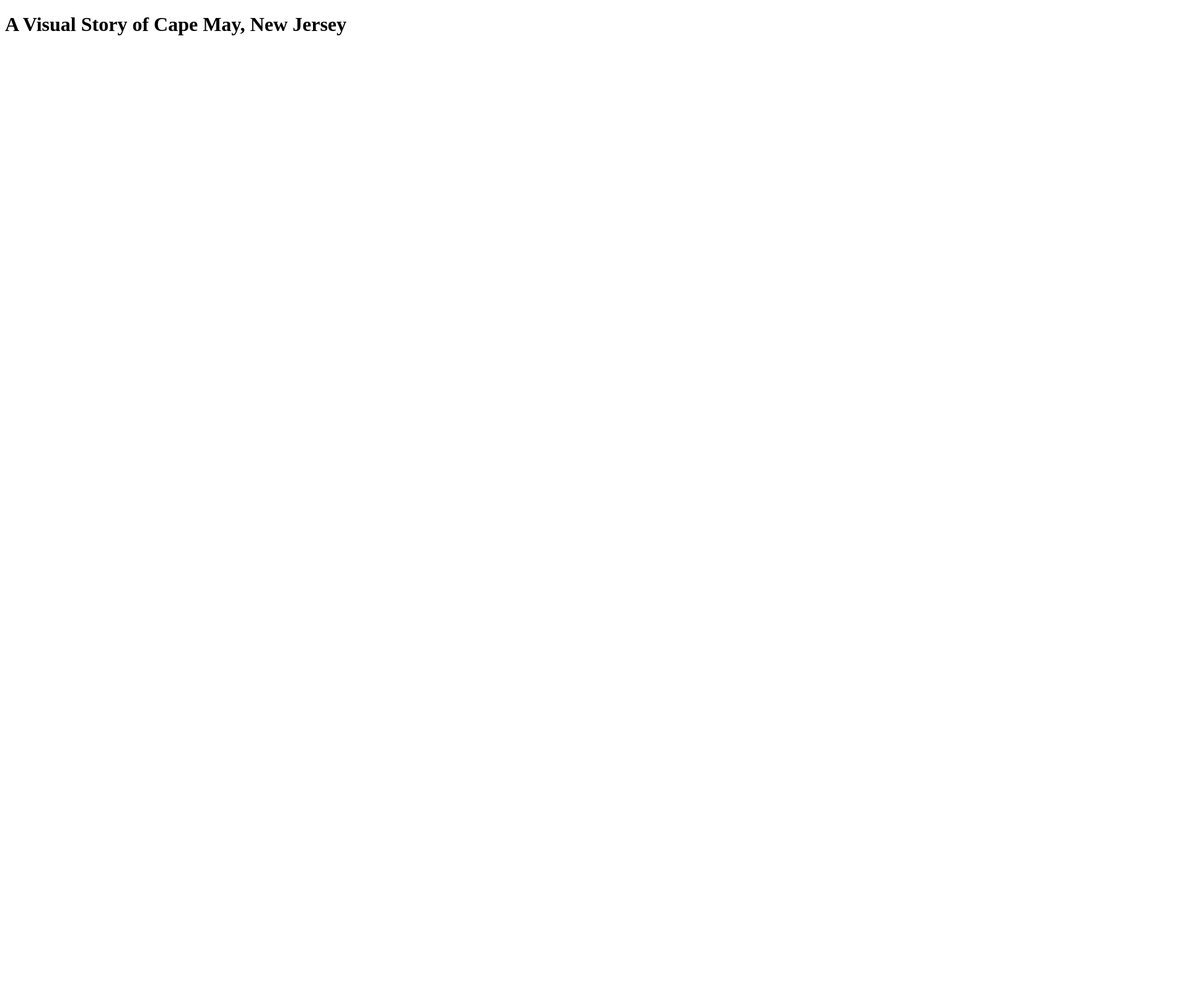
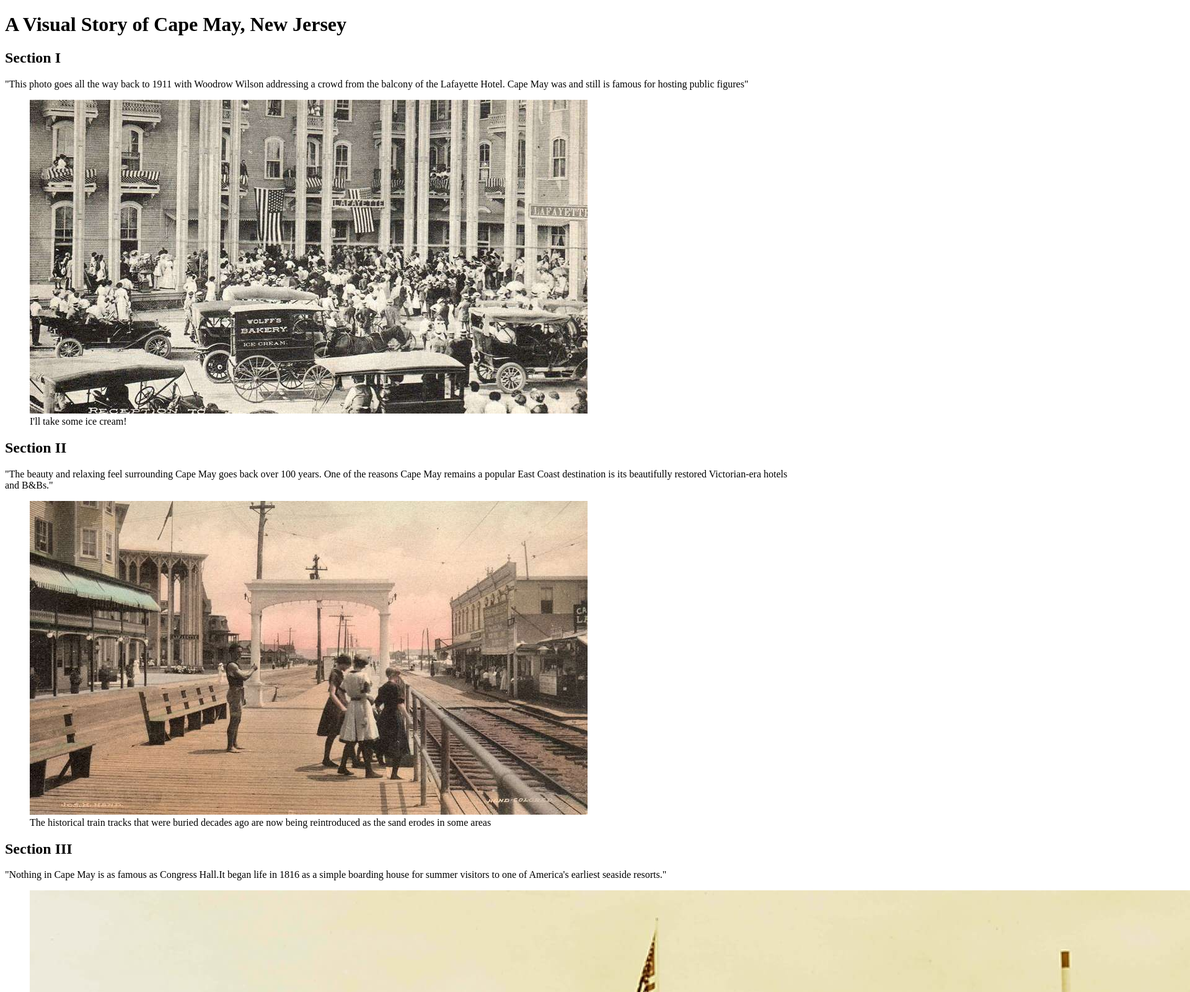
Before and after one commit to Comcast-Round-3-2021-2022/js-assignment-4-html-me-something-TyPlath, a website: page index.html in a window 1280 px wide. Shown: the top 1600 px of the page at 62% size, 1920 px wide, since content can reach past the window. Before the commit the page ends 800 px from the top, so only its background shows below. Drawn offline with Linux system fonts and the light colour scheme.

Commit message:
second rendering w photos

```diff
--- a/index.html
+++ b/index.html
@@ -7,9 +7,55 @@
    <body>
       <header>
    <h1>A Visual Story of Cape May, New Jersey</h1>
+</header>
+<main>
+   <article>
+      <section>
+         <a name="Section I"></a>
+         <h2>Section I</h2>
+         <p>
+          "This photo goes all the way back to 1911 with Woodrow Wilson addressing a crowd from the balcony of the Lafayette Hotel.
+          Cape May was and still is famous for hosting public figures"
+        </p>
+        <figure>
+         <img src="Images/Section I Photo.jpeg" alt="Section I">
+         <figcaption>I'll take some ice cream!</figcaption>
+        </figure>
+      </section>
+      <section>
+        <a name="Section II"></a>
+        <h2>Section II</h2>
+        <p>
+         "The beauty and relaxing feel surrounding Cape May goes back over 100 years.
+         One of the reasons Cape May remains a popular East Coast destination is its beautifully restored Victorian-era hotels and B&Bs."
+        </p>
+        <figure>
+         <img src="Images/Section II Photo.jpeg" alt="Section II">
+         <figcaption>The historical train tracks that were buried decades ago are now being reintroduced as the sand erodes in some areas</figcaption>
+        </figure>
+      </section>
+      <section>
+         <a name="Section III"></a>
+         <h2>Section III</h2>
+         <p>
+         "Nothing in Cape May is as famous as Congress Hall.It began life in 1816 as a simple boarding house for summer visitors to one
+         of America's earliest seaside resorts."
+         </p>
+         <figure>
+            <img src="Images/Section III Photo.jpeg" alt="Section III">
+            <figcaption>They all look so excited....</figcaption>
+         </figure>
+      </section>
+      <section>
+         <a name="Section IV"></a>
+         <h2>Section IV</h2>
+         <p>
 
+         </p>
+      </section>
 
-      </header>
+   </article>
+</main>
 
       <!-- Write your HTML in this file! -->
    </body>
```
Also changed, not shown: images/Section I Photo.jpeg (added), images/Section II Photo.jpeg (added), images/Section III Photo.jpeg (added).
